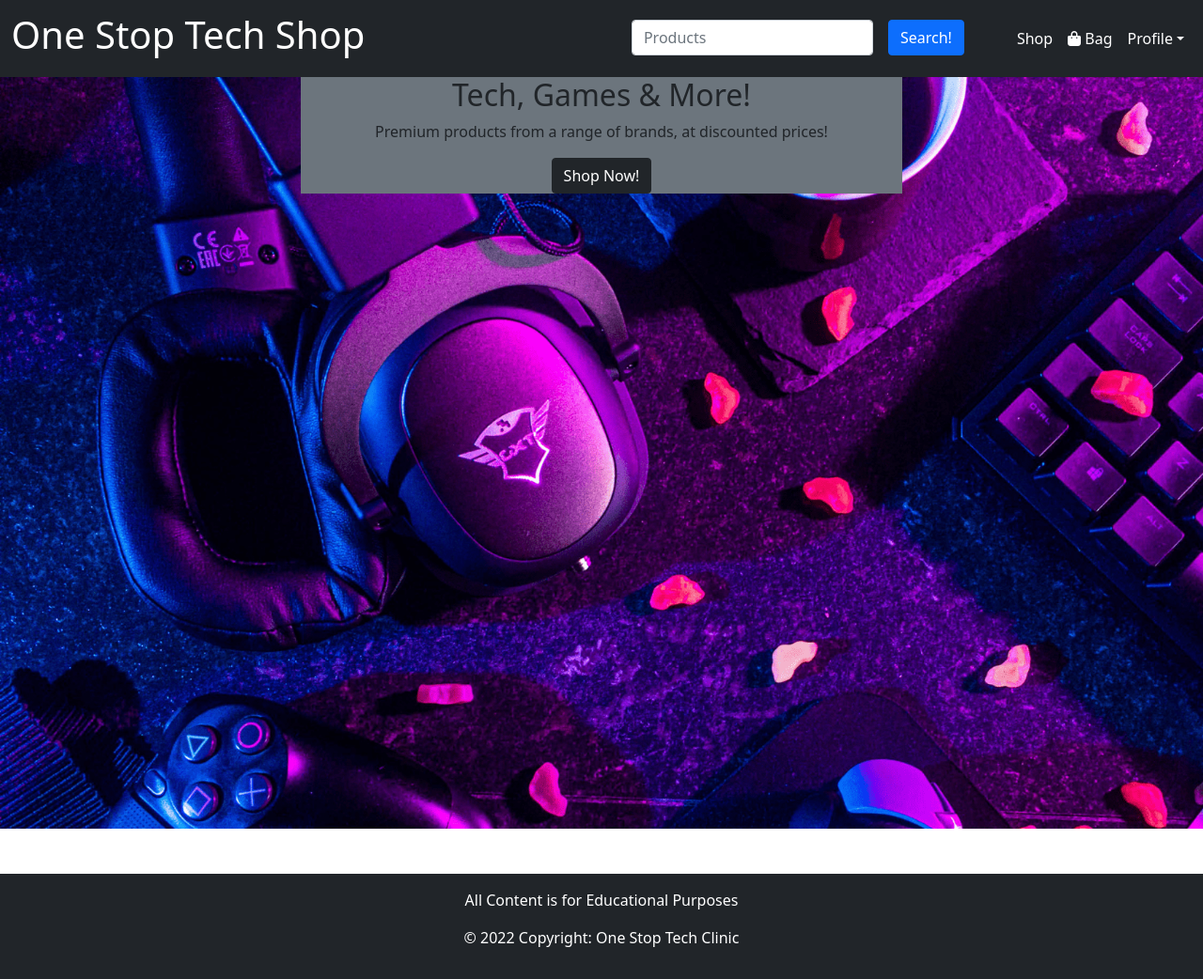
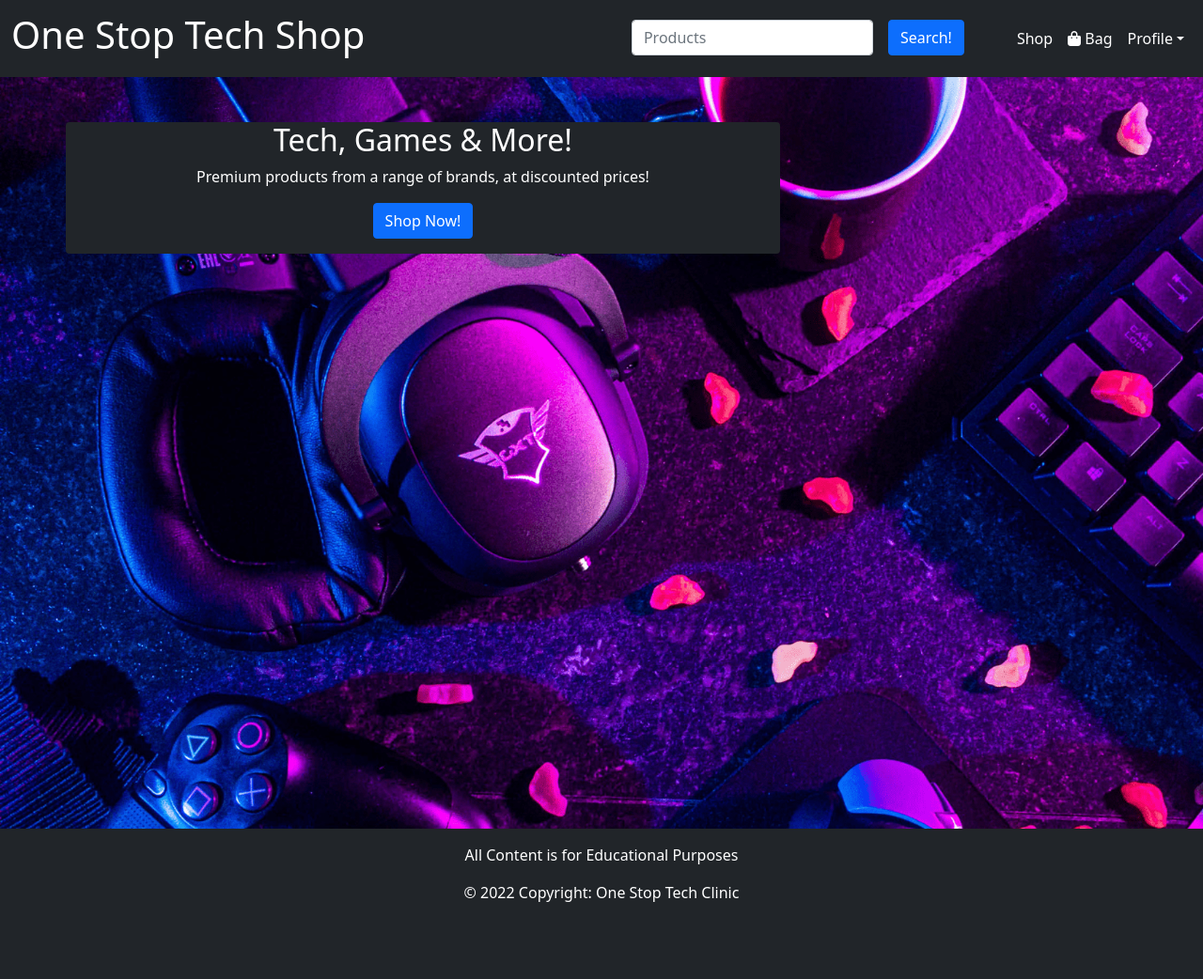
Before and after one commit to masomj/OneStopTechShop, a Django app: page / in a window 1280 px wide. Shown: the whole page at 94% size. After the commit the page ends 960 px from the top, so only its background shows below. Run offline with Django 4.2, Linux system fonts and the light colour scheme; some libraries are stand-ins or nearby versions.

Commit message:
edited landing page and footer styling

```diff
--- a/home/templates/index.html
+++ b/home/templates/index.html
@@ -2,17 +2,15 @@
 {% load static %}
 {% block content %}
 
-<div class="image">
-    <div class="container bg-secondary w-50 text-center">
-        <div>
-            <h2 class="">Tech, Games & More!</h2>
-            <p class="">Premium products from a range of brands, at discounted prices!</p>
-            <button class="btn btn-dark center">Shop Now!</button>
+<div class="image container-fluid">
+    <div class="container">
+        <div class="row">
+            <div class="col col-md-8 col-sm-3 bg-dark text-white rounded mt-5 pb-3">
+                <h2 class="">Tech, Games & More!</h2>
+                <p class="">Premium products from a range of brands, at discounted prices!</p>
+                <button class="btn btn-primary center">Shop Now!</button>
+            </div>
         </div>
-
     </div>
-
 </div>
-
-
 {%endblock%}
--- a/products/templates/productInfo.html
+++ b/products/templates/productInfo.html
@@ -28,8 +28,5 @@
             {% endif %}
         </div>
     </div>
-
-
-
 </div>
 {%endblock%}
--- a/products/views.py
+++ b/products/views.py
@@ -40,7 +40,7 @@ def products(request):
 
         if 'query' in request.GET:
             query = request.GET['query']
-            queries = Q(title__icontains=query) | Q(description__icontains=query) | Q(category__icontains=query)
+            queries = Q(title__icontains=query) | Q(description__icontains=query)
             products = products.filter(queries)
 
     current_sorting = f'{sort}_{direction}'
--- a/static/css/style.css
+++ b/static/css/style.css
@@ -7,5 +7,11 @@
 body{
   text-align:center;
   display:grid;
+  height: 100vh;
+}
 
+footer{
+  position: relative;
+  bottom:0;
+  width:100%;
 }
--- a/templates/base.html
+++ b/templates/base.html
@@ -20,7 +20,6 @@
         <nav class="navbar navbar-expand-lg navbar-light bg-dark sticky-top">
             <div class="container-fluid">
                 <a class="navbar-brand text-white" href="{% url 'index' %}"><h1>One Stop Tech Shop</h1></a>
-
                 <button class="navbar-toggler  text-white" type="button" data-bs-toggle="collapse" data-bs-target="#navbarContent" aria-controls="navbarSupportedContent" aria-expanded="false" aria-label="Toggle navigation">
                     <span class="navbar-toggler-icon"></span>
                 </button>
@@ -37,7 +36,7 @@
                                       <button id="querySubmit" type="submit" class="btn btn-primary">Search!</button>
                                     </span>
                                   </div>
-                        </div>
+                            </div>
                         </li>
                         <li class="nav-item">
                             <a class="nav-link active text-white" href="{%url 'products'%}">Shop</a>
@@ -60,21 +59,16 @@
             </div>
         </nav>
     </header>
-
-
-
-
     <main class="max-width">
         {%block content%}
-
         {%endblock%}
     </main>
 
 
-    <footer class="text-center text-white bg-dark mt-5">
+    <footer class="text-center text-white bg-dark">
         <div class="text-center text-white p-3">
-        <p>All Content is for Educational Purposes</p>
-        <p>© 2022 Copyright: One Stop Tech Clinic</p>
+            <p>All Content is for Educational Purposes</p>
+            <p>© 2022 Copyright: One Stop Tech Clinic</p>
         </div>
     </footer>
 </body>
```
Also changed, not shown: products/templates/products.html (+5 -5 lines).
